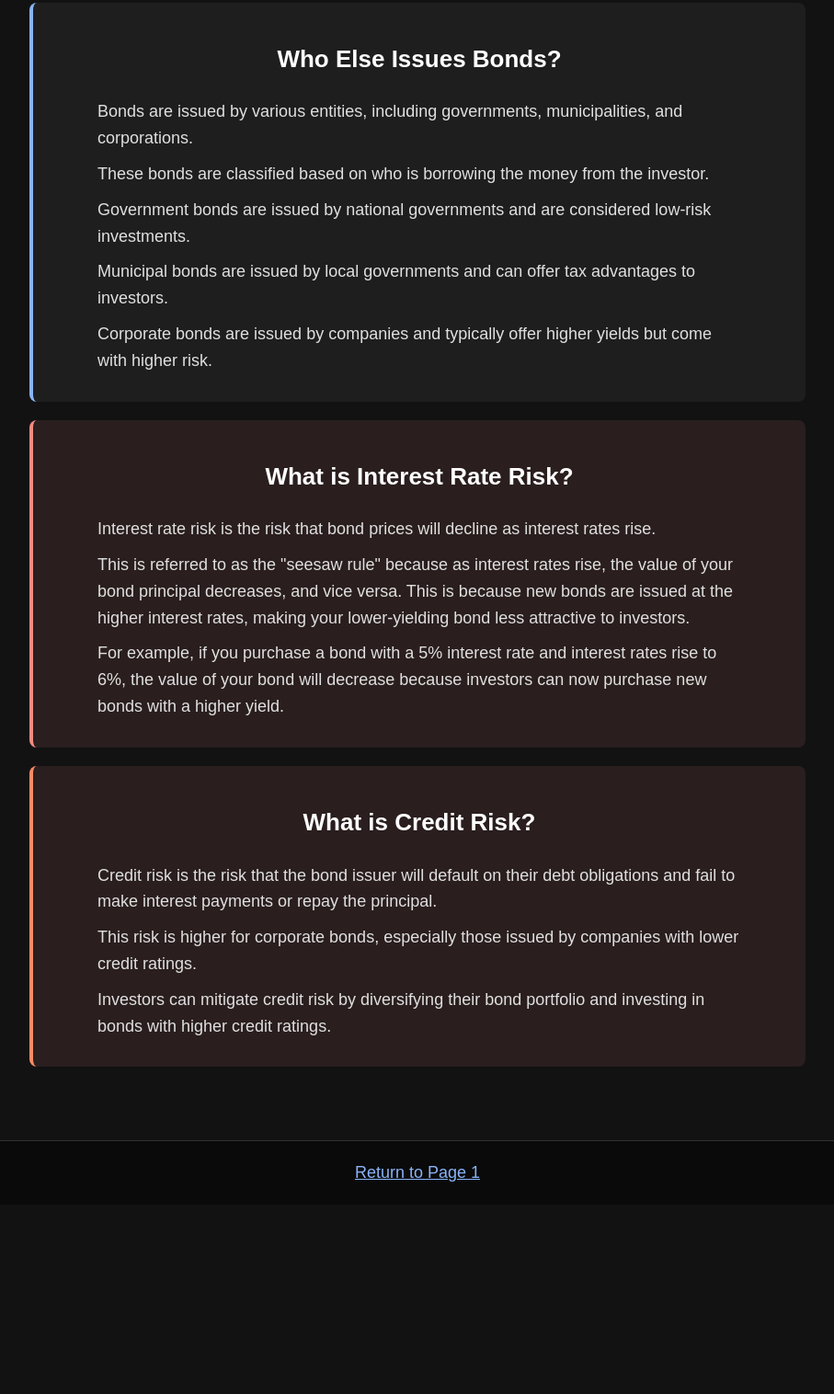
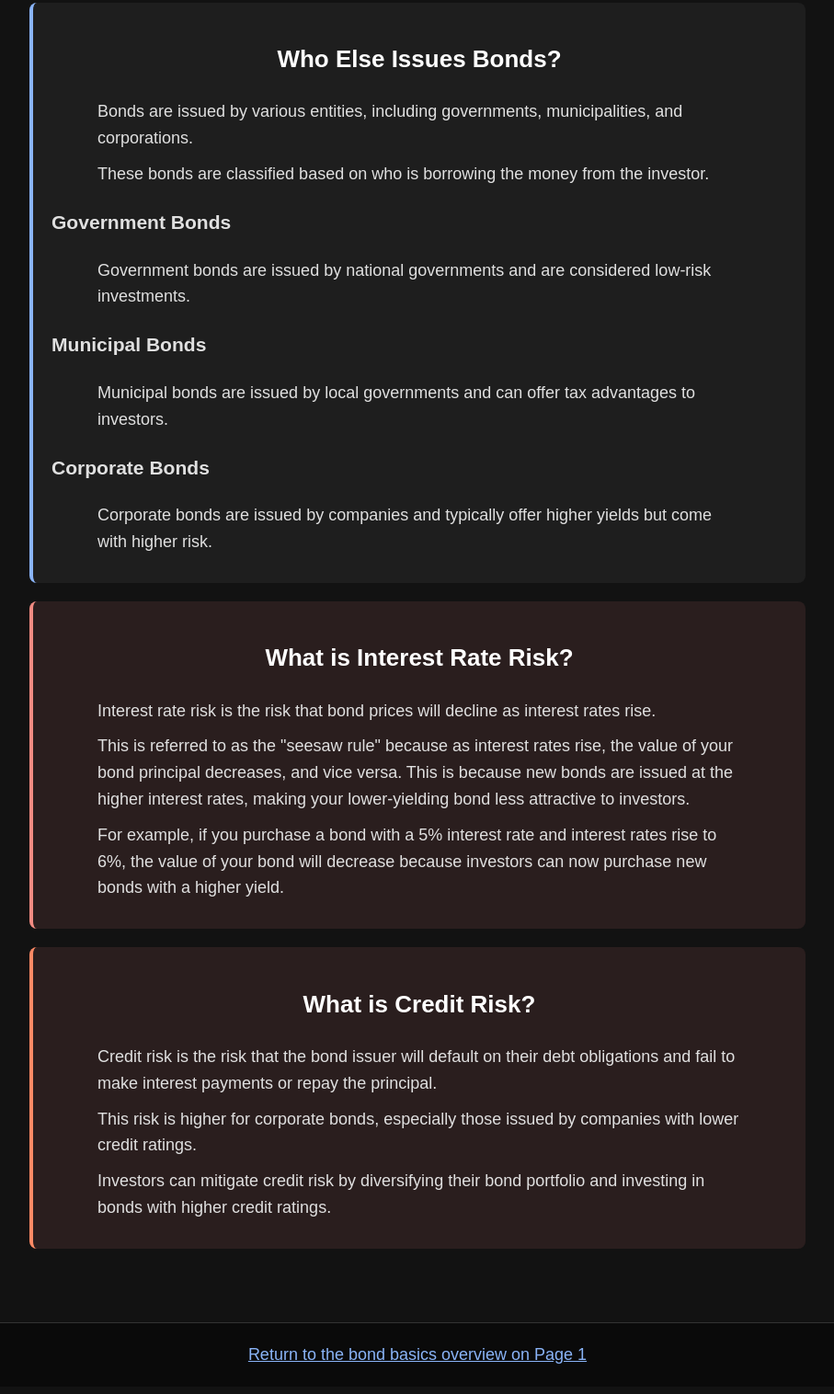
Before and after one commit to Dannyjcl/How-Bonds-Work, a plain HTML site: page page2.html in a window 1280 px wide. Shown: the part 230-1746 px from the top of the page at 92% size, without its empty margins (186-1093 px from the left). Before the commit the page ends 1548 px from the top, so only its background shows below. Drawn offline with Linux system fonts and the light colour scheme.

Commit message:
Improve accessibility: heading structure, alt text, link text, and semantic landmarks

```diff
--- a/page2.html
+++ b/page2.html
@@ -16,8 +16,14 @@
                 <h2>Who Else Issues Bonds?</h2>
                 <p>Bonds are issued by various entities, including governments, municipalities, and corporations.</p>
                 <p>These bonds are classified based on who is borrowing the money from the investor.</p>
+
+                <h3>Government Bonds</h3>
                 <p>Government bonds are issued by national governments and are considered low-risk investments.</p>
+
+                <h3>Municipal Bonds</h3>
                 <p>Municipal bonds are issued by local governments and can offer tax advantages to investors.</p>
+
+                <h3>Corporate Bonds</h3>
                 <p>Corporate bonds are issued by companies and typically offer higher yields but come with higher risk.</p>
             </article>
 
@@ -39,8 +45,10 @@
         </main>
 
         <!-- Navigation back to page 1 -->
-        <nav>
-            <a href="index.html">Return to Page 1</a>
-        </nav>
+        <footer>
+            <nav>
+                <a href="index.html">Return to the bond basics overview on Page 1</a>
+            </nav>
+        </footer>
     </body>
 </html>
```
Also changed, not shown: index.html (+10 -6 lines).
